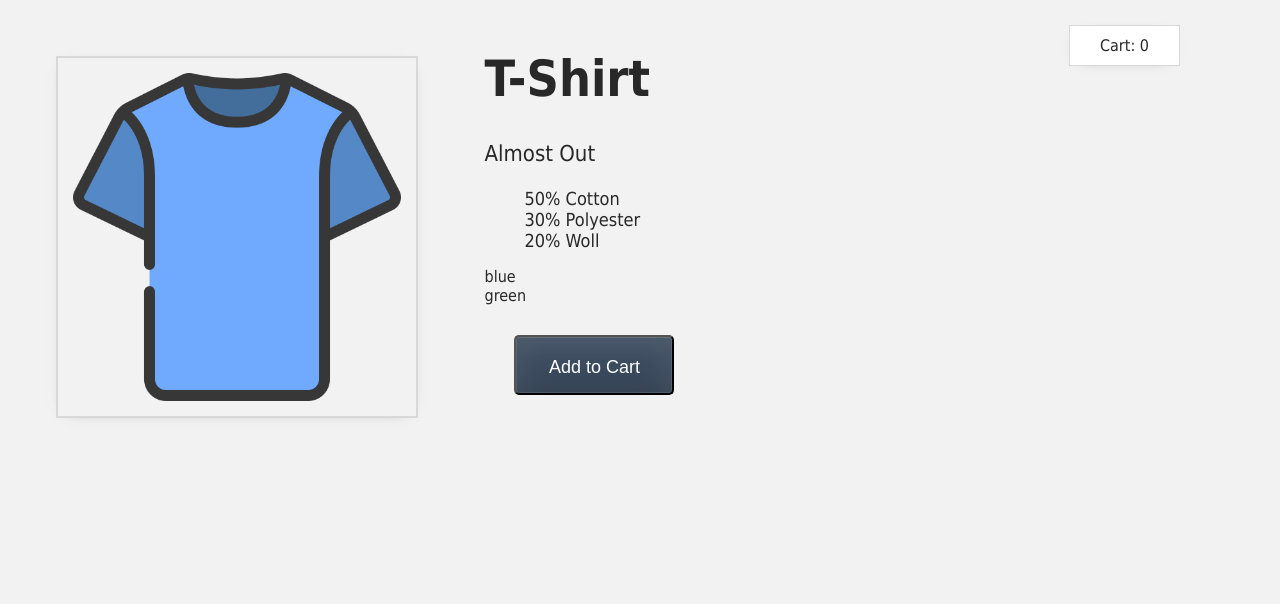
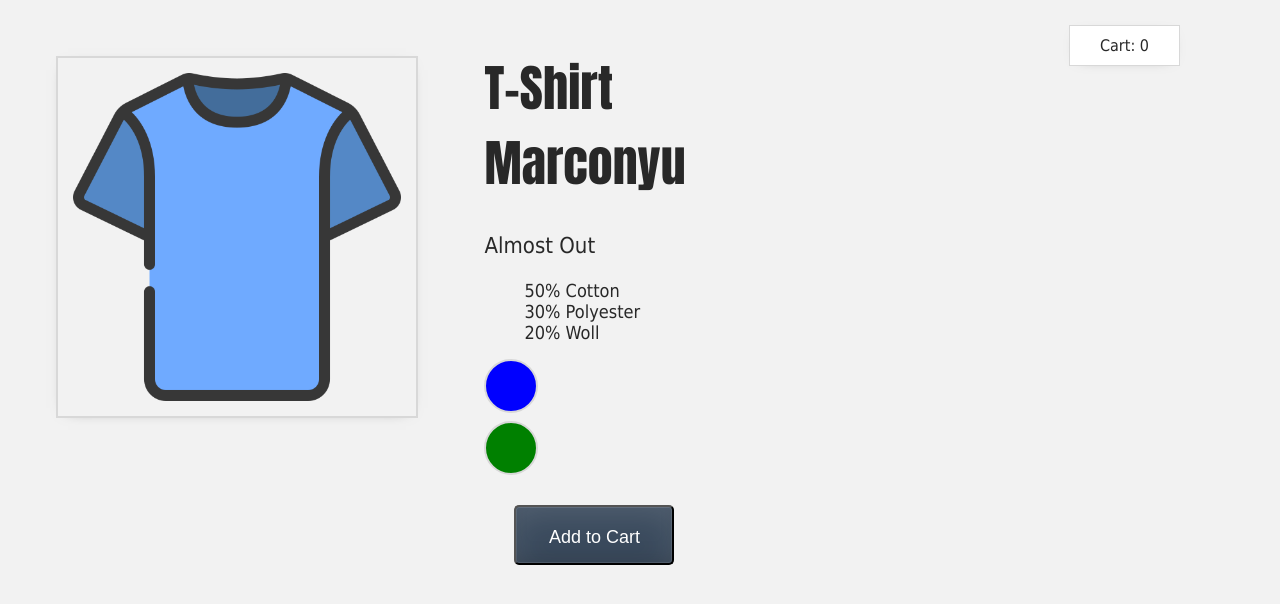
Before and after one commit to CaetanoPF/dispositivosmoveis, a plain HTML site: page index.html in a window 1280 px wide. Drawn offline with nearby package versions, Linux system fonts and the light colour scheme.

Commit message:
Finalização

```diff
--- a/assets/style.css
+++ b/assets/style.css
@@ -40,7 +40,6 @@ body {
   border-radius: 50%;
 }
 
-
 .disabledButton {
   background-color: #d8d8d8;
   cursor: not-allowed;
@@ -48,6 +47,8 @@ body {
 
 h1 {
   font-size: 50px;
+  width: 40%;
+  font-family: Impact, Haettenschweiler, 'Arial Narrow Bold', sans-serif;
 }
 
 h3 {
--- a/index.html
+++ b/index.html
@@ -22,7 +22,7 @@
 
                 <div class='product-info'>
                     <!--INFO DO PRODUTO-->
-                    <h1>{{ product_title }}</h1>
+                    <h1>{{ product_title + " " + brand }}</h1>
                     <p v-if="inStock > 10">In Stock</p>
                     <p v-else-if="inStock < 10 && inStock > 1">Almost Out</p>
 
@@ -32,10 +32,10 @@
                             {{ detail}}
                         </li>
                     </ul>
-                    <div v-for="variant in variants" :key="variant_id" @mouseover="changeImage(variant.image)">
-                        {{variant.color}}
+                    <div v-for="variant in variants" :key="variant_id" @mouseover="changeImage(variant.image)"
+                        class="color-circle" :style="{ backgroundColor: variant.color }">
                     </div>
-                    <button class="button" v-on:click="addToCart">Add to Cart</button>
+                    <button class="button" :class="{ disabledButton : inStock < 1}" @click="addToCart" :disabled="inStock < 1">Add to Cart</button>
                 </div>
             </div>
         </div>
@@ -55,6 +55,7 @@
                 }
                 return {
                     product_title: ref('T-Shirt'),
+                    brand: 'Marconyu',
                     image,
                     inStock: ref(9),
                     image_green: ref("assets/images/t-shirt-green.png"),
```
